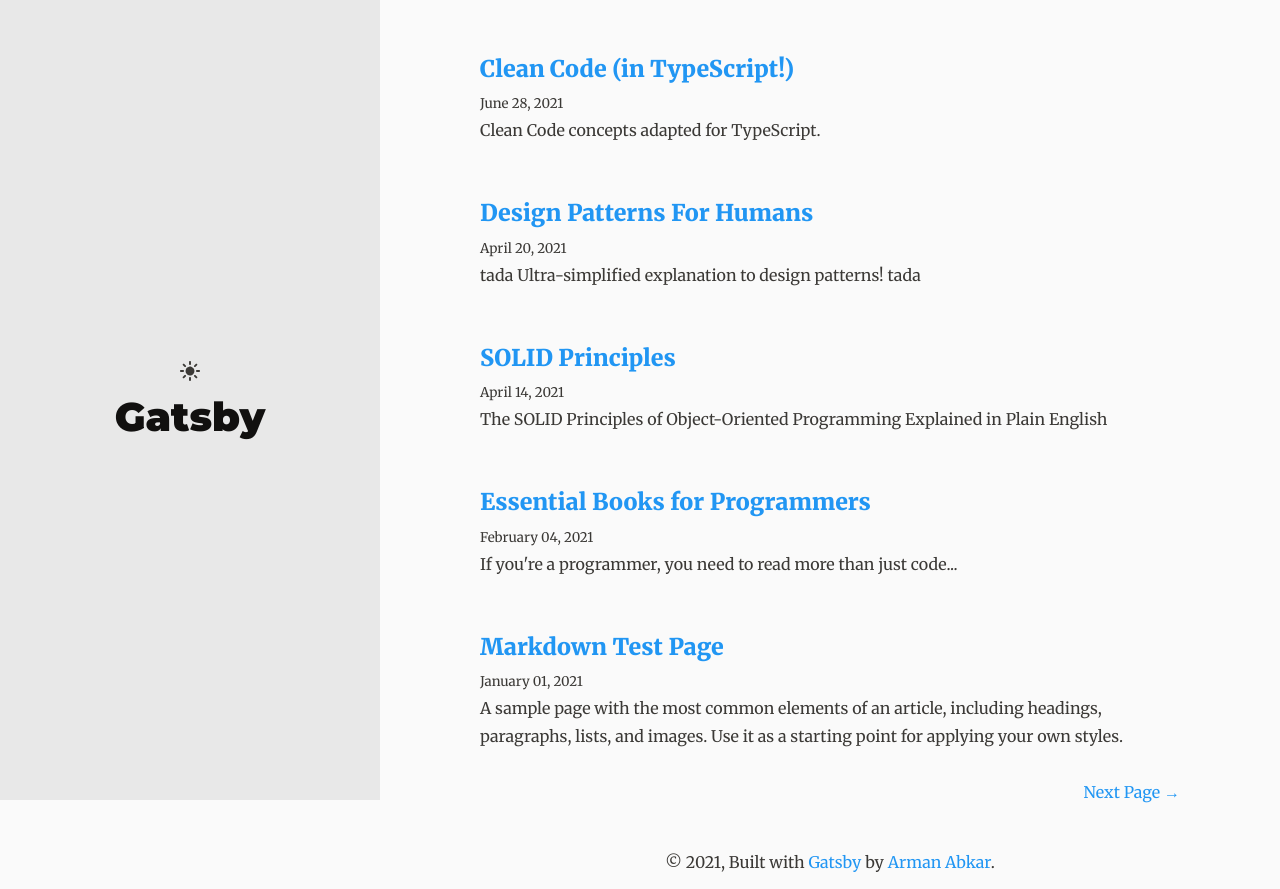
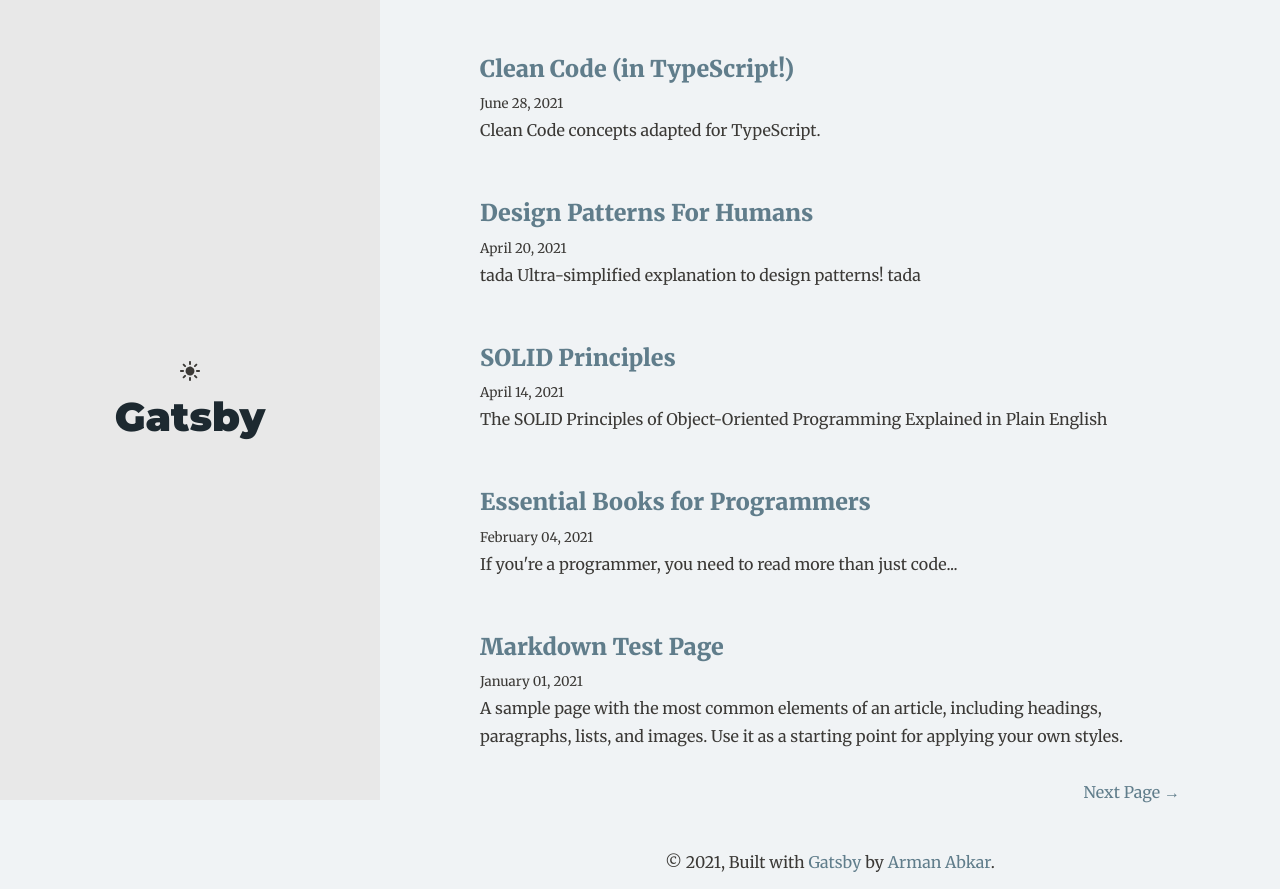
Before and after one commit to armanabkar/gatsby-blog, a Gatsby site: page / in a window 1280 px wide. Built offline with nearby package versions, Linux system fonts and the light colour scheme; Gatsby itself is replaced by a stand-in of ours; some packages are replaced by stand-ins of ours.

Commit message:
update styles

```diff
--- a/src/components/global.css
+++ b/src/components/global.css
@@ -1,11 +1,11 @@
 @tailwind utilities;
 
 body {
-  --bg: #fafafa;
+  --bg: #F0F3F5;
   --lightBg: #e8e8e8;
   --textNormal: #3b3936;
-  --textTitle: #11100f;
-  --textLink: #2196f3;
+  --textTitle: #1D2930;
+  --textLink: #607D8B;
   --hr: hsla(0, 20%, 1%, 0.2);
 
   background-color: var(--bg);
@@ -18,7 +18,7 @@ body.dark {
   --lightBg: #191919;
   --textNormal: #eeeeee;
   --textTitle: #dcdcdc;
-  --textLink: #2196f3;
+  --textLink: #607D8B;
   --hr: hsla(0, 0%, 100%, 0.2);
 }
 
```
